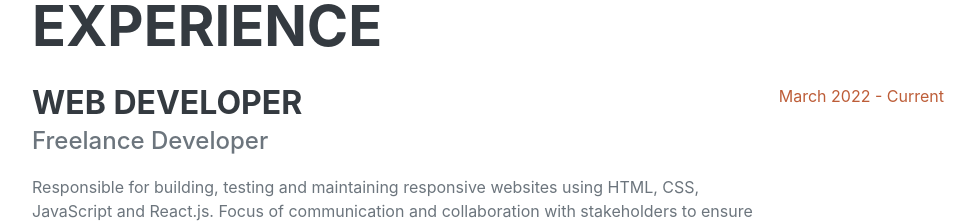
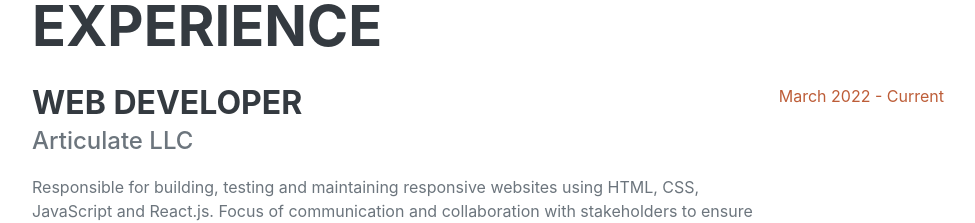
Before and after one commit to austincomstock/austincomstock-resume, a React (Create React App) app: page / in a window 1280 px wide. Shown: the part 920-1143 px from the top of the page, without its empty margins (288-1263 px from the left). Built offline with nearby package versions, Linux system fonts and the light colour scheme.

Commit message:
Updated text to Articulate LLC

```diff
--- a/src/components/Experience/index.jsx
+++ b/src/components/Experience/index.jsx
@@ -9,7 +9,7 @@ export const Experience = () => {
         <div className="d-flex flex-column flex-md-row justify-content-between mb-5">
           <div className="flex-grow-1">
             <h3 className="mb-0">Web Developer</h3>
-            <div className="subheading mb-3">Freelance Developer</div>
+            <div className="subheading mb-3">Articulate LLC</div>
             <p>
               Responsible for building, testing and maintaining responsive
               websites using HTML, CSS, JavaScript and React.js. Focus of
```
